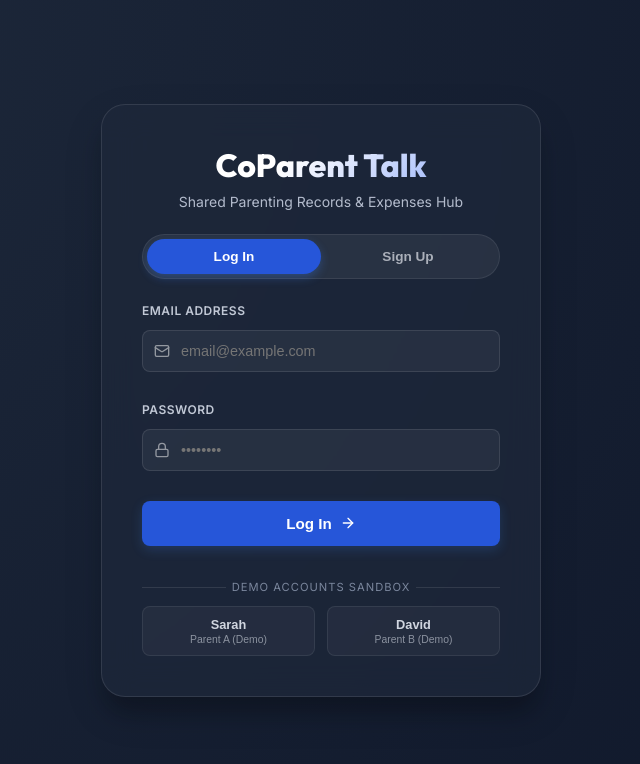
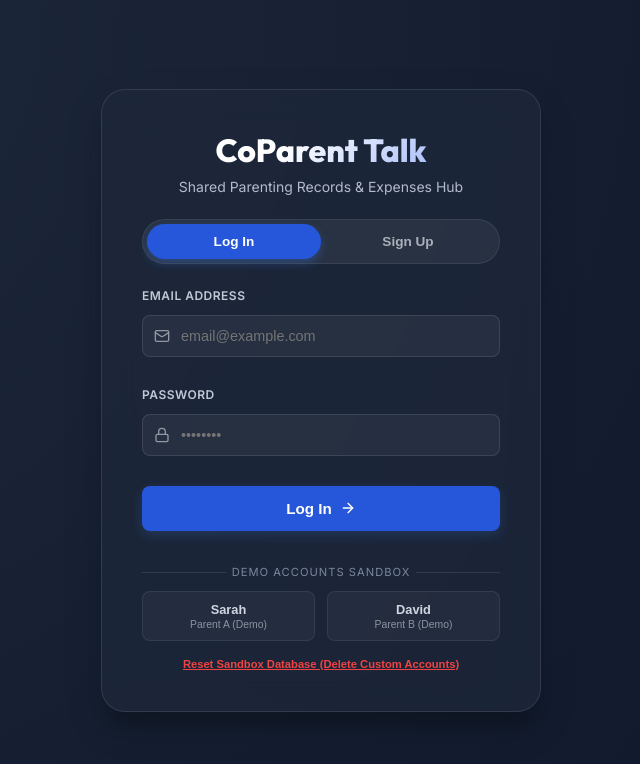
Before and after one commit to cflockhart/CoParentTalk, a React (Vite) app: page / in a window 1280 px wide. Shown: the top 764 px of the page, without its empty margins (319-959 px from the left). Built offline with nearby package versions, Linux system fonts and the light colour scheme.

Commit message:
feat: Add Reset Sandbox Database button to sign-in page

```diff
--- a/src/components/AuthGate.tsx
+++ b/src/components/AuthGate.tsx
@@ -544,6 +544,32 @@ export const AuthGate: React.FC<AuthGateProps> = ({ onLoginSuccess }) => {
                 David <span>Parent B (Demo)</span>
               </button>
             </div>
+
+            <button
+              type="button"
+              onClick={() => {
+                if (window.confirm("Are you sure you want to delete all custom accounts and reset the database to defaults?")) {
+                  localStorage.clear();
+                  window.location.reload();
+                }
+              }}
+              style={{
+                background: 'none',
+                border: 'none',
+                color: '#ef4444',
+                fontSize: '0.7rem',
+                fontWeight: 600,
+                cursor: 'pointer',
+                textAlign: 'center',
+                marginTop: '4px',
+                textDecoration: 'underline',
+                transition: 'opacity 0.2s'
+              }}
+              onMouseOver={(e) => (e.currentTarget.style.opacity = '0.8')}
+              onMouseOut={(e) => (e.currentTarget.style.opacity = '1')}
+            >
+              Reset Sandbox Database (Delete Custom Accounts)
+            </button>
           </div>
         )}
       </div>
```
